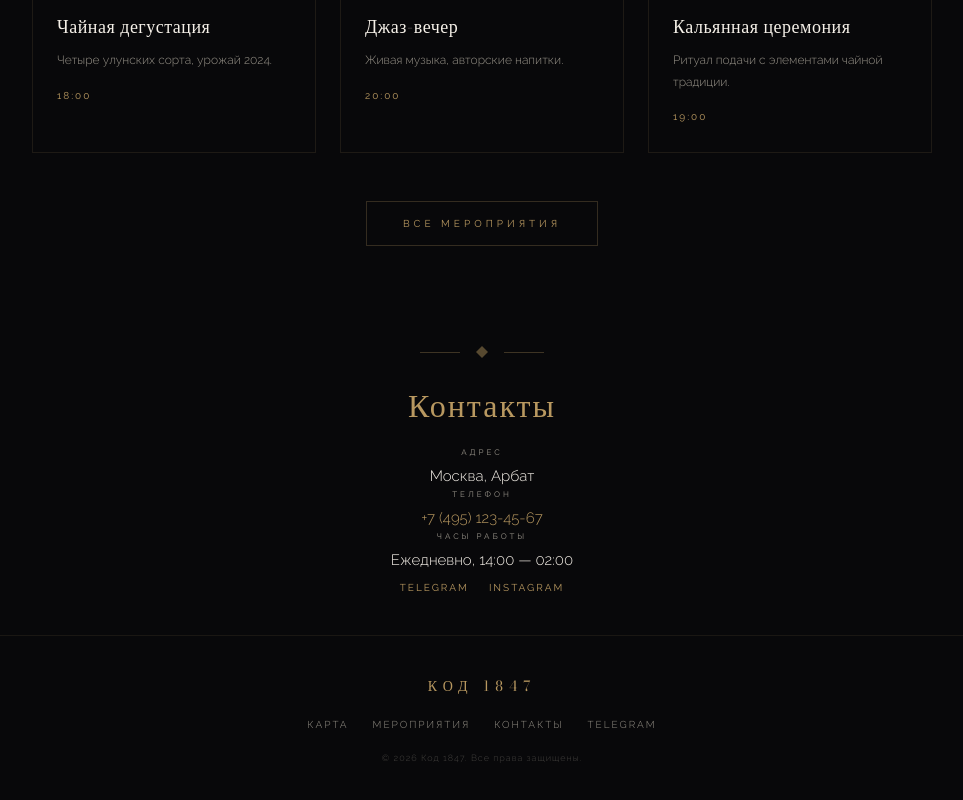
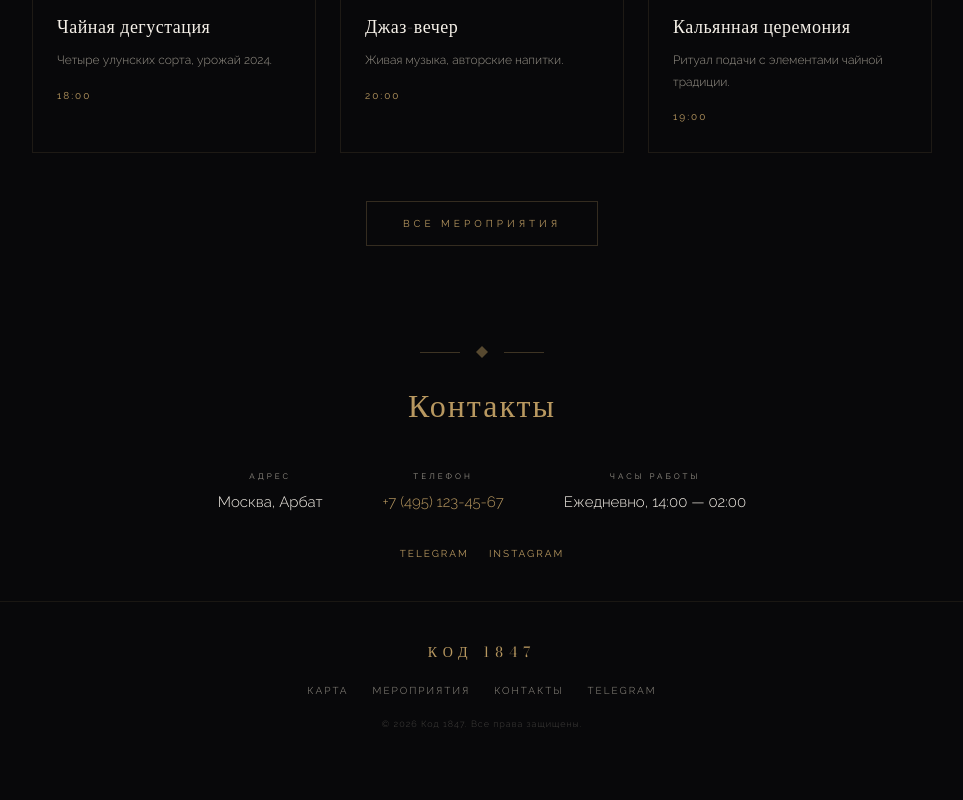
Before and after one commit to andrewsatorim/Kod-1847, a Next.js app: page / in a window 1280 px wide. Shown: the part 3889-4689 px from the top of the page, without its empty margins (158-1121 px from the left). After the commit the page ends 4661 px from the top, so only its background shows below. Built offline with nearby package versions, Linux system fonts and the light colour scheme.

Commit message:
fix: contact section horizontal layout

```diff
--- a/src/app/globals.css
+++ b/src/app/globals.css
@@ -203,12 +203,12 @@ body { font-family: 'Raleway', sans-serif; color: #F5F0E8; background: #08080A;
 
 /* ===== CONTACT ===== */
 .contact-section { padding: 60px 24px 40px; background: #08080A; display: flex; flex-direction: column; align-items: center; }
-.contact-info-centered { display: flex; flex-direction: column; align-items: center; gap: 24px; margin-top: 16px; }
+.contact-row { display: flex; justify-content: center; gap: 60px; flex-wrap: wrap; margin-top: 24px; width: 100%; max-width: 800px; }
 .contact-item { text-align: center; }
-.contact-label { font-family: 'Raleway', sans-serif; font-weight: 400; font-size: 8px; letter-spacing: 3px; text-transform: uppercase; color: #9A958B; margin-bottom: 6px; }
+.contact-label { font-family: 'Raleway', sans-serif; font-weight: 400; font-size: 8px; letter-spacing: 3px; text-transform: uppercase; color: #9A958B; margin-bottom: 8px; }
 .contact-value { font-family: 'Raleway', sans-serif; font-weight: 300; font-size: 15px; color: #F5F0E8; line-height: 1.6; }
 .contact-value a { color: #B89860; text-decoration: none; transition: opacity 0.3s; }
 .contact-value a:hover { opacity: 0.7; }
-.contact-social { display: flex; gap: 20px; margin-top: 8px; }
+.contact-social { display: flex; gap: 20px; margin-top: 32px; }
 .social-link { font-family: 'Raleway', sans-serif; font-weight: 400; font-size: 10px; letter-spacing: 2px; color: #B89860; text-decoration: none; text-transform: uppercase; transition: opacity 0.3s; }
 .social-link:hover { opacity: 0.7; }
```
